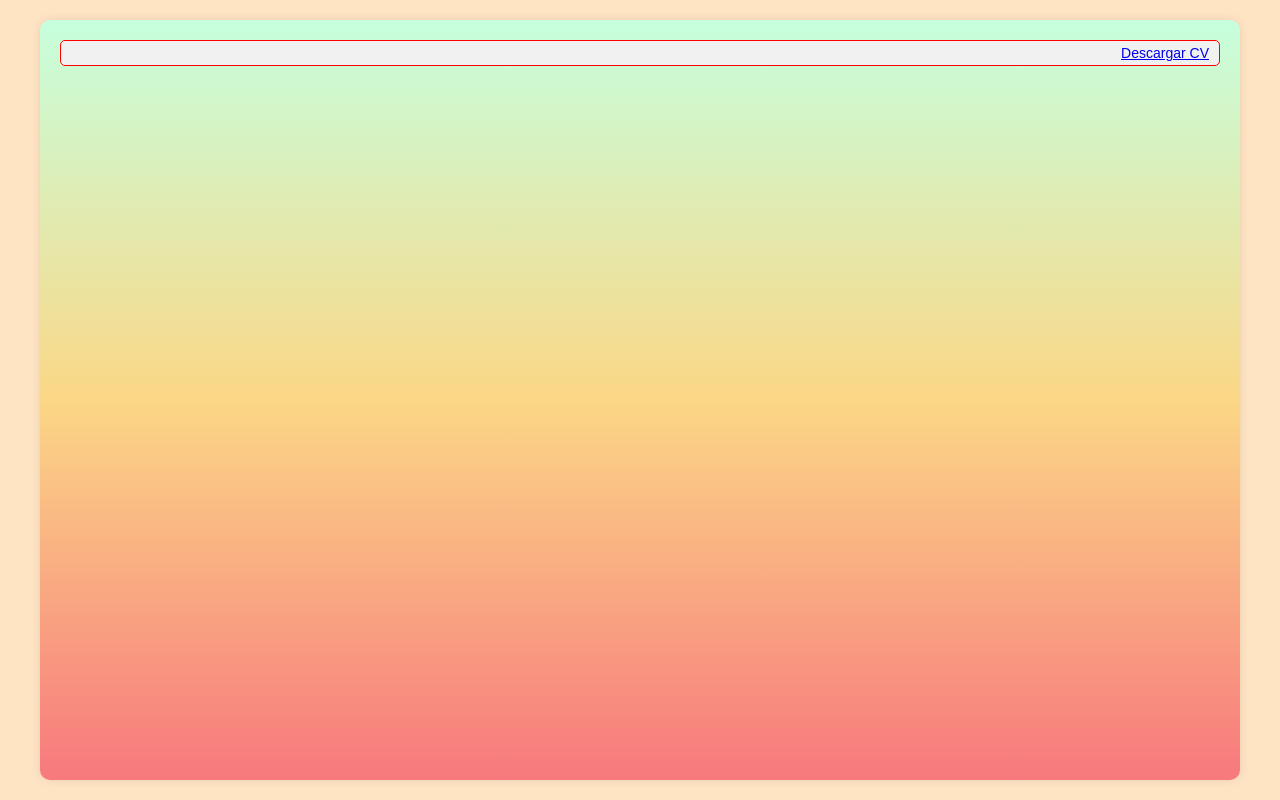
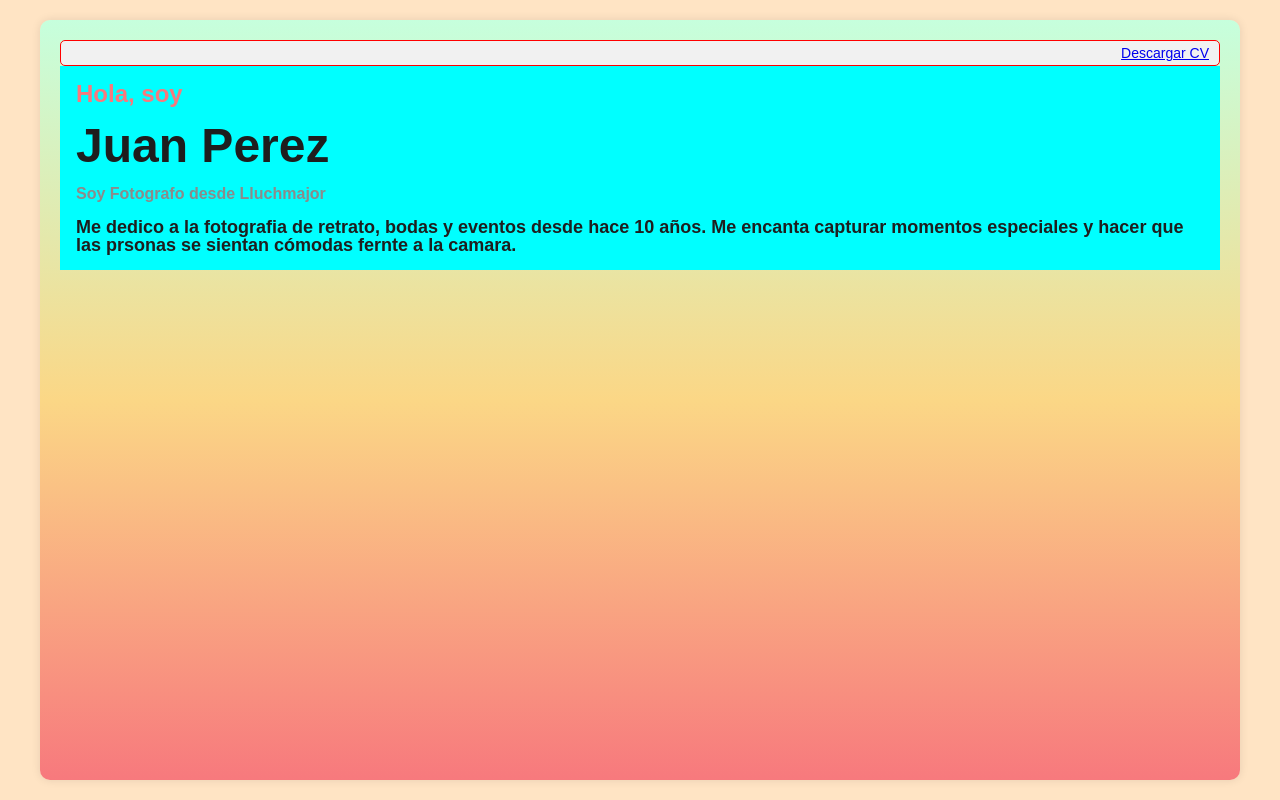
Before and after one commit to Aliad2025/david_landingpage, a plain HTML site: page index.html in a window 1280 px wide. Drawn offline with Linux system fonts and the light colour scheme.

Commit message:
info terminado

```diff
--- a/css/reset.css
+++ b/css/reset.css
@@ -5,3 +5,6 @@
 
     box-sizing: border-box;
 }
+h1,h2,h3,h4,h5,h6,p{
+    margin: 16px ;
+}
--- a/css/style.css
+++ b/css/style.css
@@ -1,6 +1,7 @@
 html {
   font-size: 16px;
   font-family: sans-serif;
+  font-weight: lighter;
   background-color: bisque;
 }
 body {
@@ -8,6 +9,7 @@ body {
   justify-content: center;
   height: 100vh;
   padding: 20px;
+  color: #8b8b8b;
 }
 
 #container {
@@ -61,7 +63,25 @@ body {
     & .info {
     flex-grow: 1;
     height: 100%;
-    background-color: red;
+    background-color: cyan;
+
+        & .saludo{
+        font-size: 24px;
+        color: #f7797d;
+        }
+        & .nombre{
+        font-size: 48px;color: #1e1e1e;
+        margin-bottom: 10px;
+        }
+        & .profesion{
+        font-size: 16px;
+        font-weight: bold;
+        margin-bottom: 10px;
+        }
+        & .descripcion{
+        font-size: 18px;
+        color: #1e1e1e;
+        }
     }
     & .foto {
     flex-grow: 1;
--- a/index.html
+++ b/index.html
@@ -21,6 +21,14 @@
 
             <section class="info">
 
+                <h4 class="saludo">Hola, soy</h4>
+                <h1 class="nombre">Juan Perez</h1>
+                <h2 class="profesion">Soy <span>Fotografo</span> desde <span>Lluchmajor</span>
+                </h2>
+                <h3 class="descripcion">
+                    Me dedico a la fotografia de retrato, bodas y eventos desde hace 10 años. Me encanta capturar momentos especiales y hacer que las prsonas se sientan cómodas fernte a la camara.
+                </h3>
+
             </section>
 
             <!-- foto del fotografo -->
```
